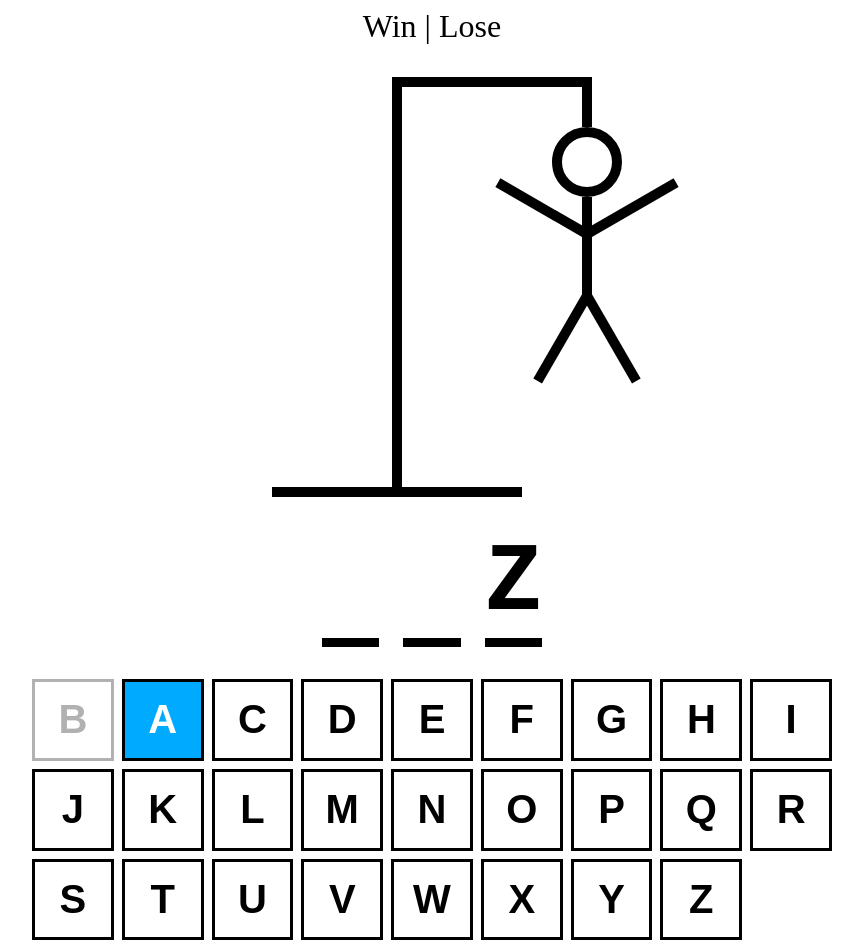
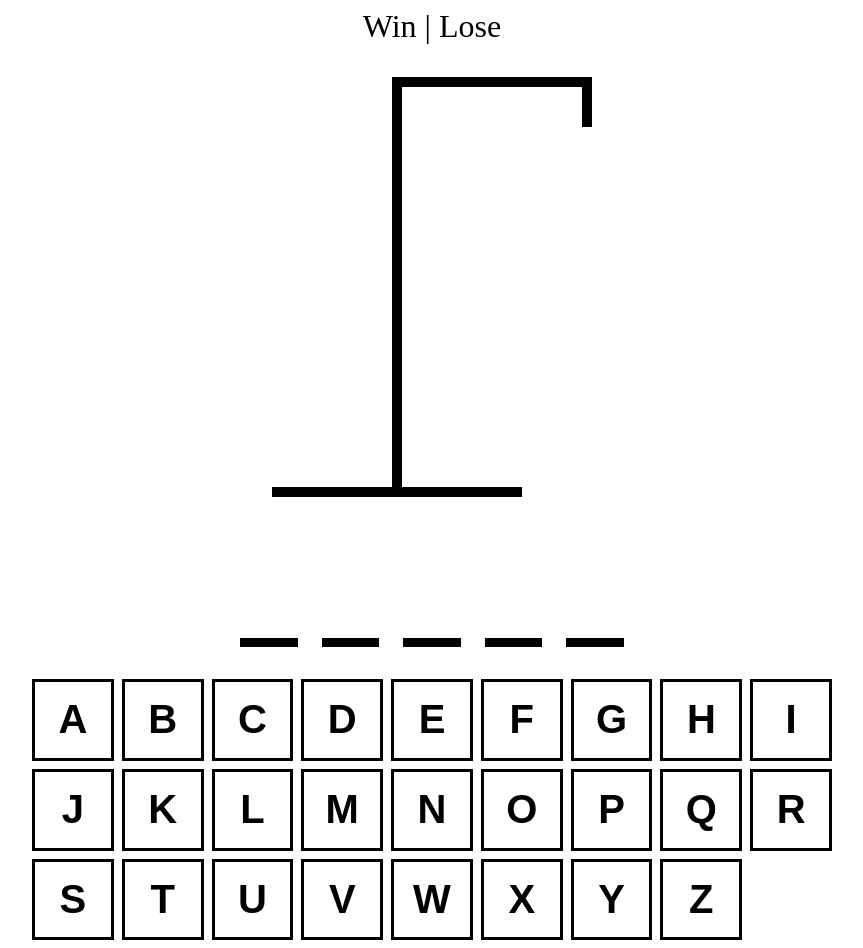
Before and after one commit to fronomenal/react_hangman, a React (Vite) app: page / in a window 1280 px wide. Shown: the whole page, without its empty margins (208-1071 px from the left). Built offline with nearby package versions, Linux system fonts and the light colour scheme.

Commit message:
Implement core functionalities

```diff
--- a/src/App.tsx
+++ b/src/App.tsx
@@ -3,6 +3,7 @@ import words from "./assets/words.json"
 import HangMan from "./components/HangMan";
 import Input from "./components/Input";
 import WordBox from "./components/WordBox";
+import useInput from "./inputHook";
 
 let DEBUG = true;
 
@@ -14,12 +15,20 @@ function App() {
 
   const [getGuessed, setGuessed] = useState<string[]>([]);
 
+  const wrongs = getGuessed.filter( letter => !getWord.includes(letter) );
+
+  const guess = useInput({getGuessed, setGuessed});
+
   return (
     <div style={AppComponent}>
       <div style={MessageDiv}> Win | Lose</div>
-      <HangMan></HangMan>
-      <WordBox></WordBox>
-      <Input></Input>
+      <HangMan guessNum={wrongs.length}></HangMan>
+      <WordBox guessedLetters={getGuessed} wordToGuess={getWord}></WordBox>
+      <Input activeLetters={getGuessed.filter(letter =>
+            getWord.includes(letter)
+          )}
+          inactiveLetters={wrongs}
+          addGuessedLetter={guess}></Input>
     </div>
   )
 }
--- a/src/components/HangMan.tsx
+++ b/src/components/HangMan.tsx
@@ -79,7 +79,6 @@ type HangmanProps = {
 };
 
 function HangMan({ guessNum }: HangmanProps) {
-  guessNum = 6; //TEST: FIX LATER
 
   return (
     <div style={{ position: "relative" }}>
--- a/src/components/Input.tsx
+++ b/src/components/Input.tsx
@@ -1,6 +1,6 @@
 import styles from "./Input.module.css";
 
-const KEYS = ["b","a","c","d","e","f","g","h","i","j","k","l","m","n","o","p","q","r","s","t","u","v","w","x","y","z"]
+const KEYS = ["a","b","c","d","e","f","g","h","i","j","k","l","m","n","o","p","q","r","s","t","u","v","w","x","y","z"]
 
 type InputProps = {
   disabled?: boolean
@@ -11,9 +11,9 @@ type InputProps = {
 
 
 function Input({
-  activeLetters = ["a"],
-  inactiveLetters = ["b"],
-  addGuessedLetter = (name)=> console.log(name),
+  activeLetters,
+  inactiveLetters,
+  addGuessedLetter,
   disabled = false,
 }: InputProps) {
   return (
--- a/src/components/WordBox.tsx
+++ b/src/components/WordBox.tsx
@@ -5,8 +5,8 @@ type WordBoxProps = {
 }
 
 function WordBox({
-  guessedLetters = ["z"], //Test: Fix Later
-  wordToGuess = "scz", //Test: Fix Later
+  guessedLetters,
+  wordToGuess,
   reveal = false,
 }: WordBoxProps) {
   return (
--- /dev/null
+++ b/src/inputHook.tsx
@@ -0,0 +1,41 @@
+import { useCallback, useEffect } from "react"
+
+
+export default function useInput({getGuessed, setGuessed}: any) {
+
+  const makeGuess = useCallback(
+    (guess: string ) => {
+      console.log(getGuessed)
+      if (getGuessed.includes(guess)) return
+
+      setGuessed( (prev: string[]) => [...prev, guess]);
+    },
+    [getGuessed],
+  );
+
+
+  useEffect( () => {
+    const handler = (ke: KeyboardEvent) => {
+
+      const key = ke.key;
+
+      if (key.match(/\W/)) return;
+
+      console.log("works");
+
+      ke.preventDefault();
+
+      makeGuess(key);
+
+    }
+
+    document.addEventListener("keypress", handler);
+
+    return () => {
+      document.removeEventListener("keypress", handler);
+    }
+  } , [getGuessed]);
+
+  return makeGuess;
+
+};
```
